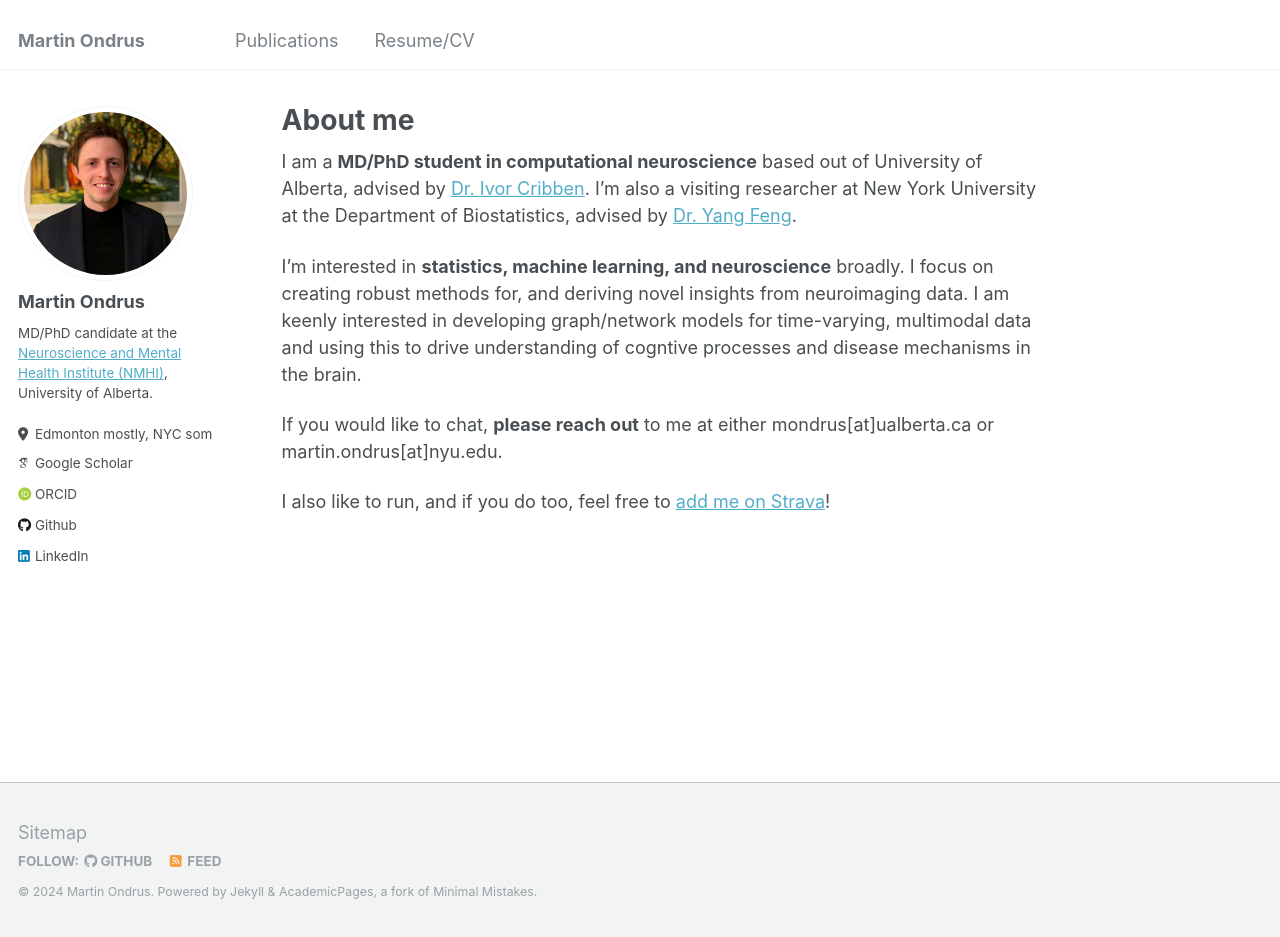
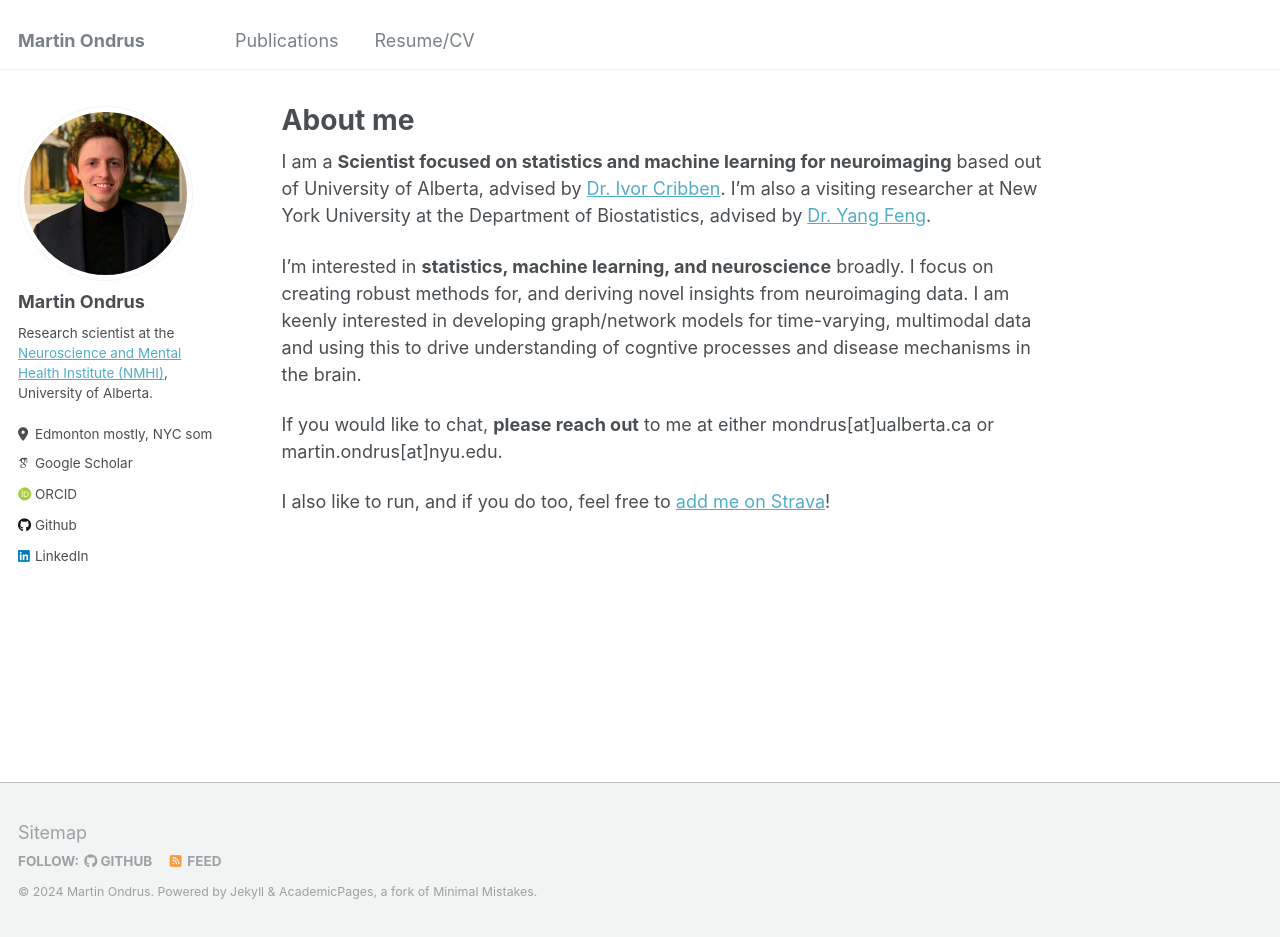
Before and after one commit to mondrus96/mondrus96.github.io, a Jekyll site: the page built from _pages/about.md, in a window 1280 px wide and 937 px high. Built offline with Jekyll 4.4.1, drawn with Linux system fonts in a browser that asks for light colours; some web fonts are replaced.

Commit message:
updated bio

```diff
--- a/_config.yml
+++ b/_config.yml
@@ -24,7 +24,7 @@ author:
   avatar           : "profile.png"
   name             : "Martin Ondrus"
   pronouns         : #
-  bio              : "MD/PhD candidate at the <a href='https://www.ualberta.ca/neuroscience-and-mental-health-institute/index.html'>Neuroscience and Mental Health Institute (NMHI)</a>, University of Alberta."
+  bio              : "Research scientist at the <a href='https://www.ualberta.ca/neuroscience-and-mental-health-institute/index.html'>Neuroscience and Mental Health Institute (NMHI)</a>, University of Alberta."
   location         : "Edmonton mostly, NYC sometimes"
   employer         : #
   uri              : # URL
--- a/_pages/about.md
+++ b/_pages/about.md
@@ -7,7 +7,7 @@ redirect_from:
   - /about.html
 ---
 
-I am a **MD/PhD student in computational neuroscience** based out of University of Alberta, advised by [Dr. Ivor Cribben](https://apps.ualberta.ca/directory/person/cribben). I'm also a visiting researcher at New York University at the Department of Biostatistics, advised by [Dr. Yang Feng](https://yangfeng.hosting.nyu.edu/).
+I am a **Scientist focused on statistics and machine learning for neuroimaging** based out of University of Alberta, advised by [Dr. Ivor Cribben](https://apps.ualberta.ca/directory/person/cribben). I'm also a visiting researcher at New York University at the Department of Biostatistics, advised by [Dr. Yang Feng](https://yangfeng.hosting.nyu.edu/).
 
 I'm interested in **statistics, machine learning, and neuroscience** broadly. I focus on creating robust methods for, and deriving novel insights from neuroimaging data. I am keenly interested in developing graph/network models for time-varying, multimodal data and using this to drive understanding of cogntive processes and disease mechanisms in the brain.
 
```
